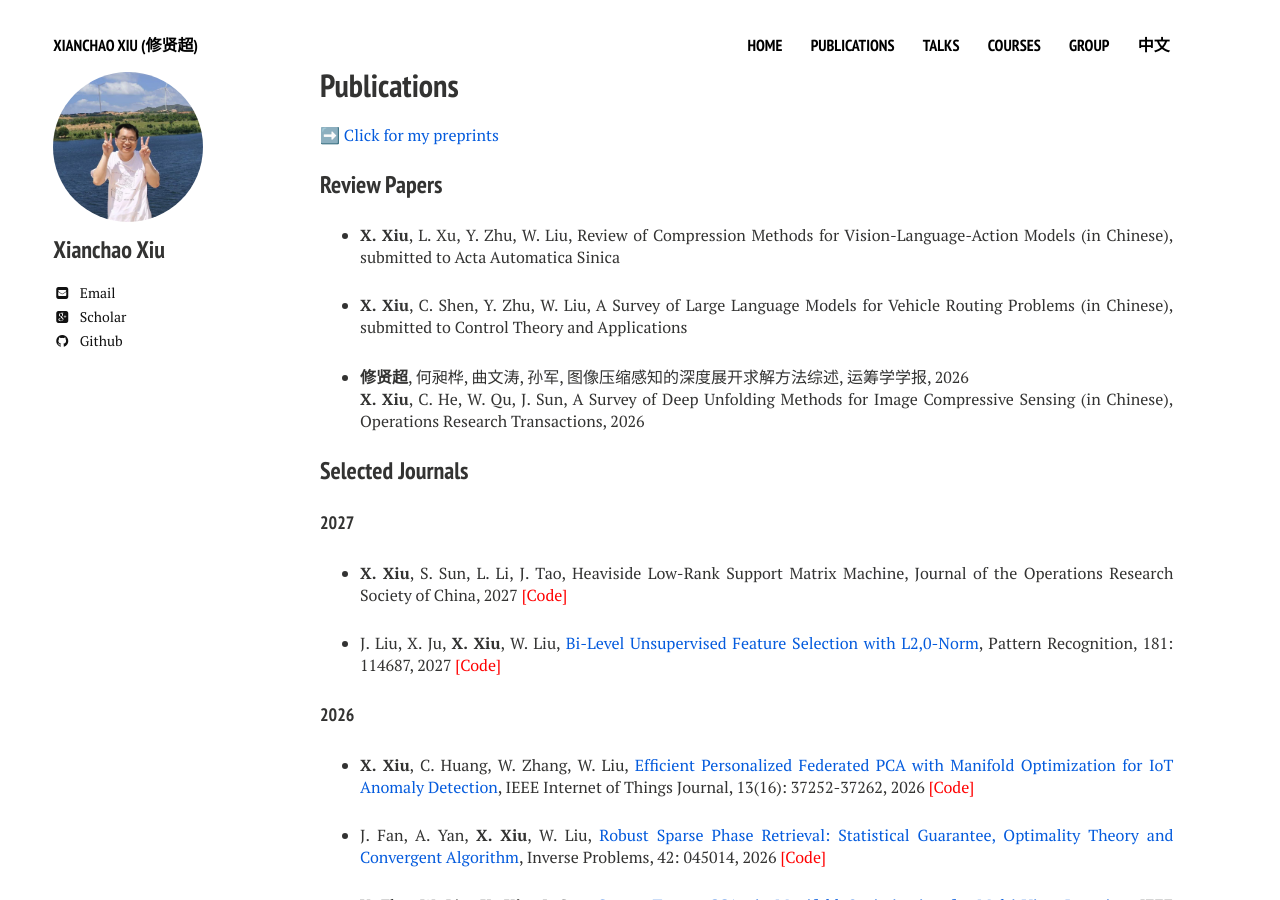
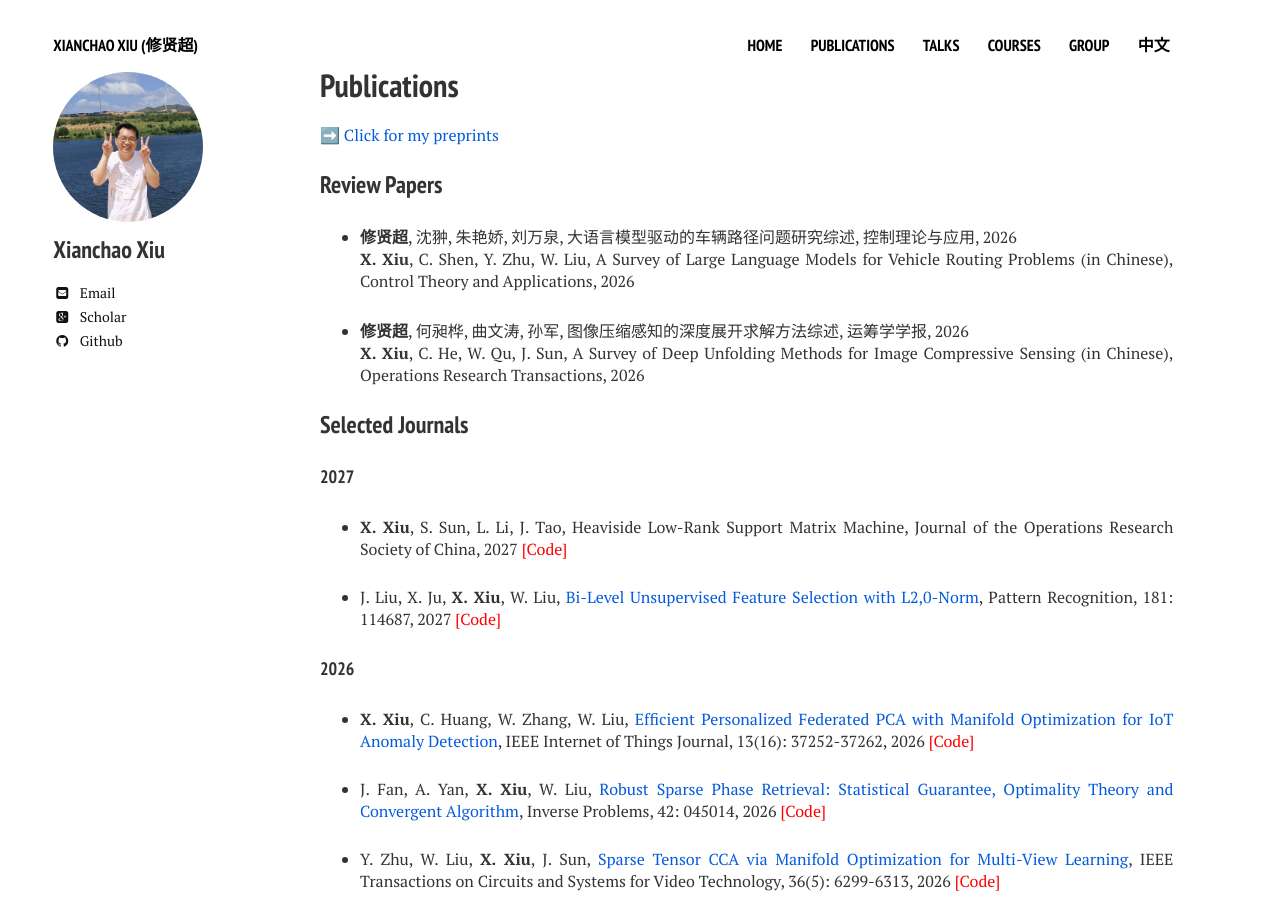
Before and after one commit to xianchaoxiu/xianchaoxiu.github.io, a Jekyll site: the page built from publications/index.md, in a window 1280 px wide and 900 px high. Built offline with Jekyll 4.4.1, drawn with Linux system fonts in a browser that asks for light colours; nearby versions of some CDN libraries.

Commit message:
Update index.md

```diff
--- a/publications/index.md
+++ b/publications/index.md
@@ -11,11 +11,10 @@ share: false
 
 ### Review Papers
 
-* <b>X. Xiu</b>, L. Xu, Y. Zhu, W. Liu, Review of Compression Methods for Vision-Language-Action Models (in Chinese),  submitted to Acta Automatica Sinica
+* <b>修贤超</b>, 沈翀, 朱艳娇, 刘万泉, 大语言模型驱动的车辆路径问题研究综述, 控制理论与应用, 2026 <br>
+<b>X. Xiu</b>, C. Shen, Y. Zhu, W. Liu, A Survey of Large Language Models for Vehicle Routing Problems (in Chinese), Control Theory and Applications, 2026
 
-* <b>X. Xiu</b>, C. Shen, Y. Zhu, W. Liu, A Survey of Large Language Models for Vehicle Routing Problems (in Chinese),  submitted to Control Theory and Applications
-
-* <b>修贤超</b>, 何昶桦, 曲文涛, 孙军, 图像压缩感知的深度展开求解方法综述, 运筹学学报, 2026<br>
+* <b>修贤超</b>, 何昶桦, 曲文涛, 孙军, 图像压缩感知的深度展开求解方法综述, 运筹学学报, 2026 <br>
  <b>X. Xiu</b>, C. He, W. Qu, J. Sun, A Survey of Deep Unfolding Methods for Image Compressive Sensing (in Chinese), Operations Research Transactions, 2026
 
 
```
